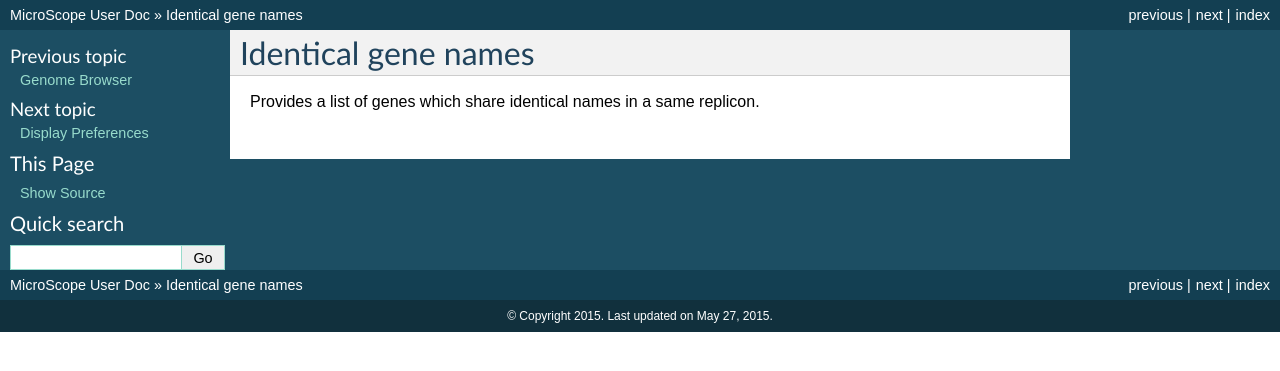
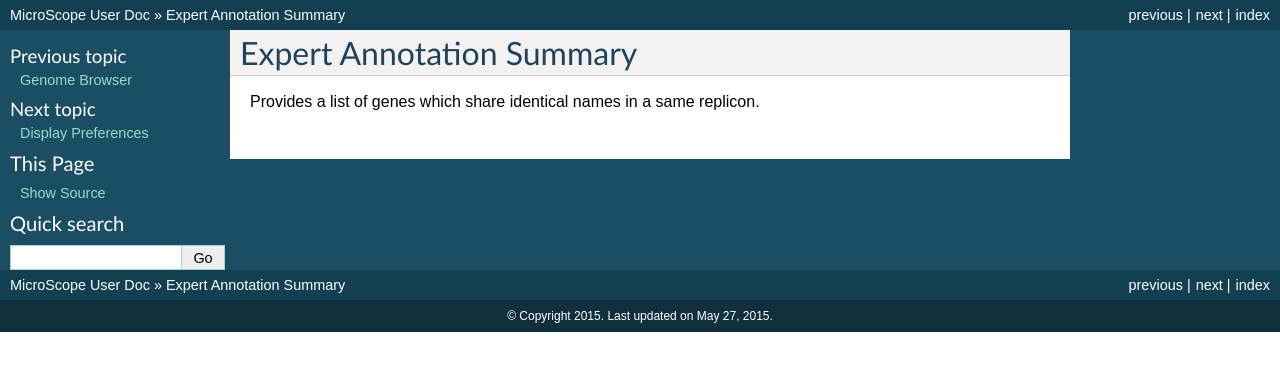
Before and after one commit to labgem/microscope-user-doc, a Sphinx documentation site: the page built from docs/content/mage/doubloonGenes.rst, in a window 1280 px wide. Shown: the top 371 px of the page. Built offline with Sphinx 7.4.7, drawn with Linux system fonts in a browser that asks for light colours; formulas are drawn with MathJax 3.

Commit message:
Update doubloonGenes.rst

```diff
--- a/docs/content/mage/doubloonGenes.rst
+++ b/docs/content/mage/doubloonGenes.rst
@@ -1,5 +1,5 @@
-####################
-Identical gene names
-####################
+#########################
+Expert Annotation Summary
+#########################
 
 Provides a list of genes which share identical names in a same replicon.
```
